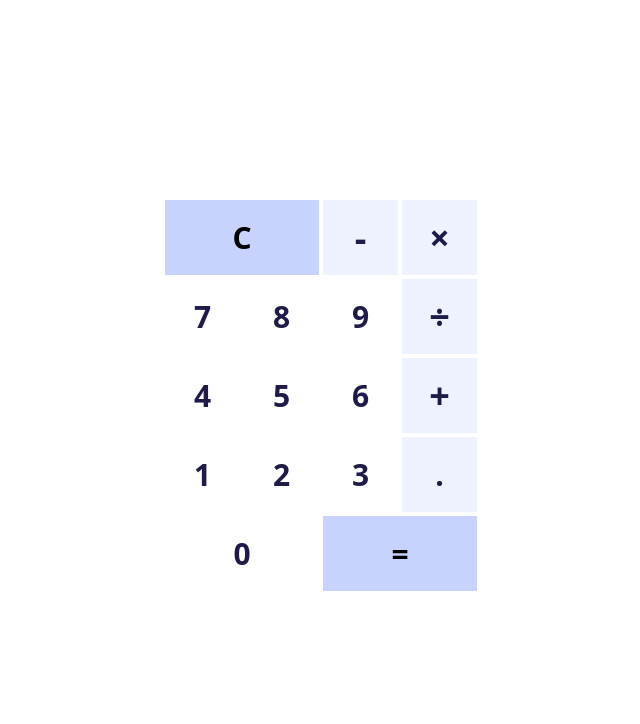
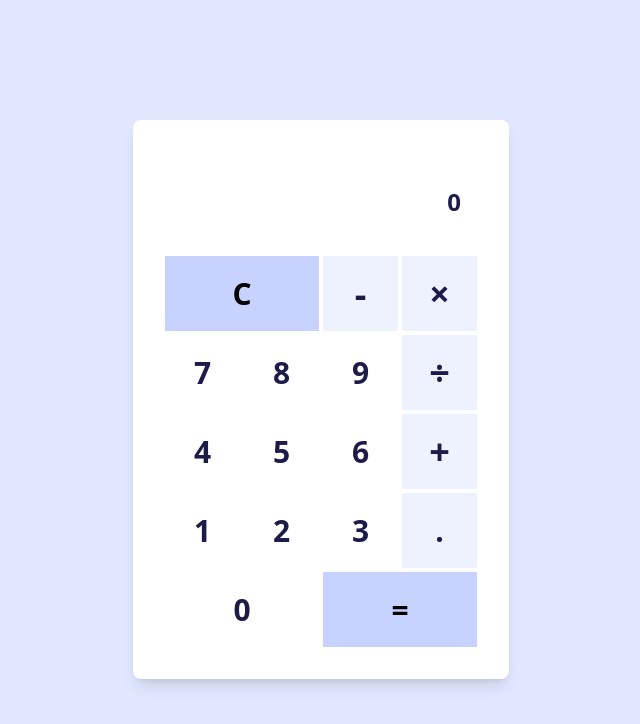
Before and after one commit to Emeryx/Calculator, a React (Create React App) app: page / in a window 1280 px wide. Shown: the top 724 px of the page, without its empty margins (319-959 px from the left). Built offline with nearby package versions, Linux system fonts and the light colour scheme.

Commit message:
Finished initial design

```diff
--- a/src/App.tsx
+++ b/src/App.tsx
@@ -6,11 +6,14 @@ import Number from './components/Number';
 import MathFunc from './components/MathFunc'
 import Decimal from './components/Decimal';
 import Clear from './components/Clear'
+import Display from './components/Display'
 
 function App() {
   return (
-    <div className='flex justify-center align-center mt-[25vh]'>
-      <div id='calculator' className="grid grid-cols-4 text-center gap-1">
+    <div className='flex justify-center align-center mt-[15vh]'>
+      <div id='calculator' className="grid grid-cols-4 text-center gap-1 p-8 bg-white rounded-lg shadow-lg">
+        <Display />
+
         <Clear />
         <MathFunc func='subtract' />
         <MathFunc func='multiply' />
--- a/src/components/CalcButton.tsx
+++ b/src/components/CalcButton.tsx
@@ -2,7 +2,7 @@ import React from "react";
 
 function CalcButton () {
     return (
-        <button id='equals' className='col-span-2 bg-indigo-200 font-bold text-indigo-90 h-[75px] text-3xl'>=</button>
+        <button id='equals' className='col-span-2 bg-indigo-200 hover:bg-indigo-300 font-bold text-indigo-90 h-[75px] text-3xl'>=</button>
     )
 }
 
--- a/src/components/Clear.tsx
+++ b/src/components/Clear.tsx
@@ -2,7 +2,7 @@ import React from "react";
 
 function Clear () {
     return (
-        <button id='clear' className='col-span-2 bg-indigo-200 font-bold text-indigo-90 h-[75px] text-3xl'>C</button>
+        <button id='clear' className='col-span-2 bg-indigo-200 hover:bg-indigo-300 font-bold text-indigo-90 h-[75px] text-3xl'>C</button>
     )
 }
 
--- a/src/components/Decimal.tsx
+++ b/src/components/Decimal.tsx
@@ -2,7 +2,7 @@ import React from "react";
 
 function Decimal () {
     return (
-        <button id='decimal' className='col-span- bg-indigo-50 font-bold text-indigo-950 md:h-[75px] w-[75px] text-3xl'>.</button>
+        <button id='decimal' className='col-span-1 bg-indigo-50  font-bold text-indigo-950 md:h-[75px] w-[75px] text-3xl'>.</button>
     )
 }
 
--- /dev/null
+++ b/src/components/Display.tsx
@@ -0,0 +1,14 @@
+import React, {useState} from "react";
+
+function Display () {
+
+    const [value, SetValue] = useState('0'); // 25 digits is the limit I checked it already
+
+    return(
+        <div id='display' className='col-span-4 font-bold text-indigo-950 h-[100px] text-2xl flex items-center justify-end mx-4' >
+            {value}
+        </div>
+    )
+}
+
+export default Display;
--- a/src/components/MathFunc.tsx
+++ b/src/components/MathFunc.tsx
@@ -17,7 +17,7 @@ const Func : React.FC<FuncProps> = ({ func }) => {
     console.log(funcObj)
     const funcDisplay = funcObj ? funcObj[func] : undefined;
     return (
-        <button id={func} className={'col-span-1 bg-indigo-50 font-bold text-indigo-950 h-[75px] w-[75px] text-4xl'} dangerouslySetInnerHTML= { funcDisplay ? { __html : funcDisplay } : undefined } />
+        <button id={func} className={'col-span-1 bg-indigo-50 hover:bg-indigo-100 font-bold text-indigo-950 h-[75px] w-[75px] text-4xl'} dangerouslySetInnerHTML= { funcDisplay ? { __html : funcDisplay } : undefined } />
     )
 }
 
--- a/src/components/Number.tsx
+++ b/src/components/Number.tsx
@@ -24,7 +24,7 @@ const Number : React.FC<NumberProps> = ({ num }) => {
     const numericVal = numericObj ? numericObj[num] : undefined;
     const colSpan = num === 'zero' ? '2' : '1'
     return (
-        <button id={num} className={'col-span-'+colSpan+' font-bold text-indigo-950 h-[75px] text-3xl'}>{numericVal}</button>
+        <button id={num} className={'col-span-'+colSpan+' font-bold hover:bg-indigo-50 text-indigo-950 h-[75px] text-3xl'}>{numericVal}</button>
     )
 }
 
--- a/src/styles.css
+++ b/src/styles.css
@@ -1,3 +1,7 @@
 @tailwind base;
 @tailwind components;
 @tailwind utilities;
+
+html, body {
+    background-color: #e0e7ff
+}
```
